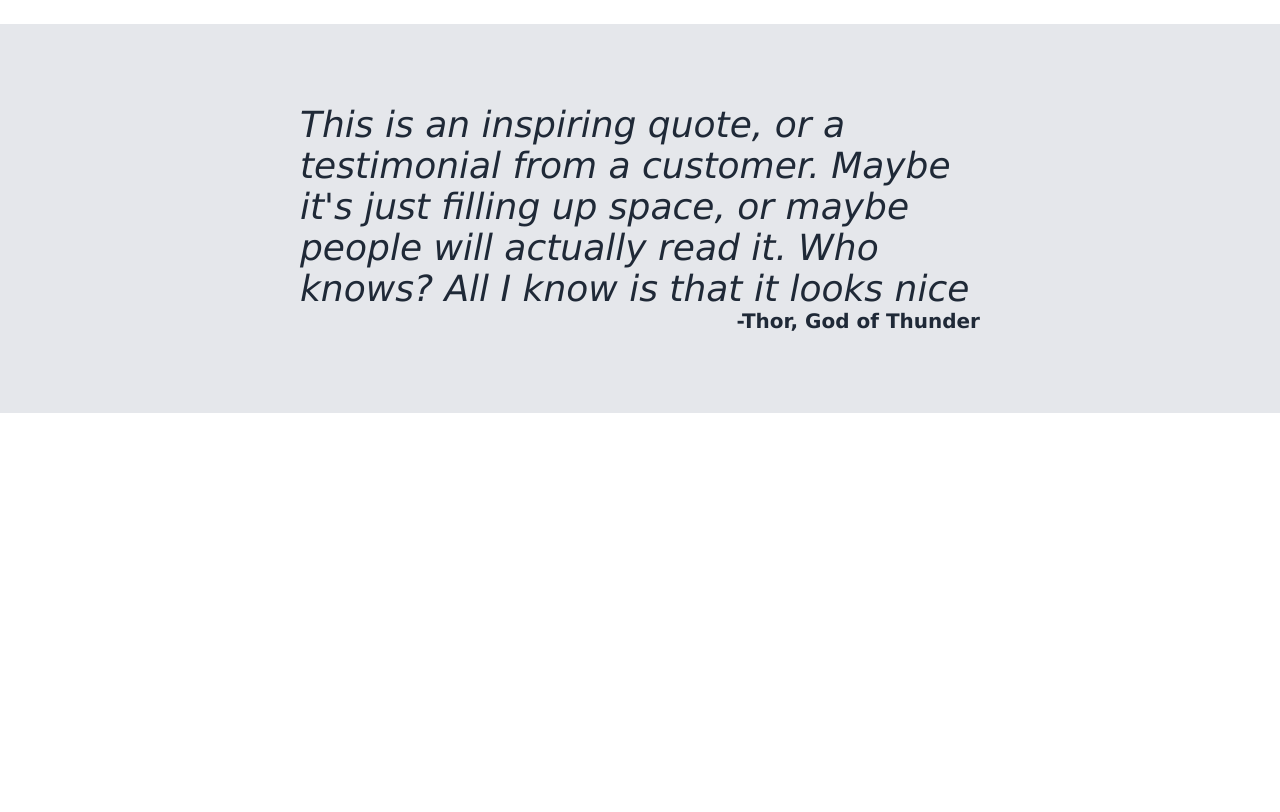
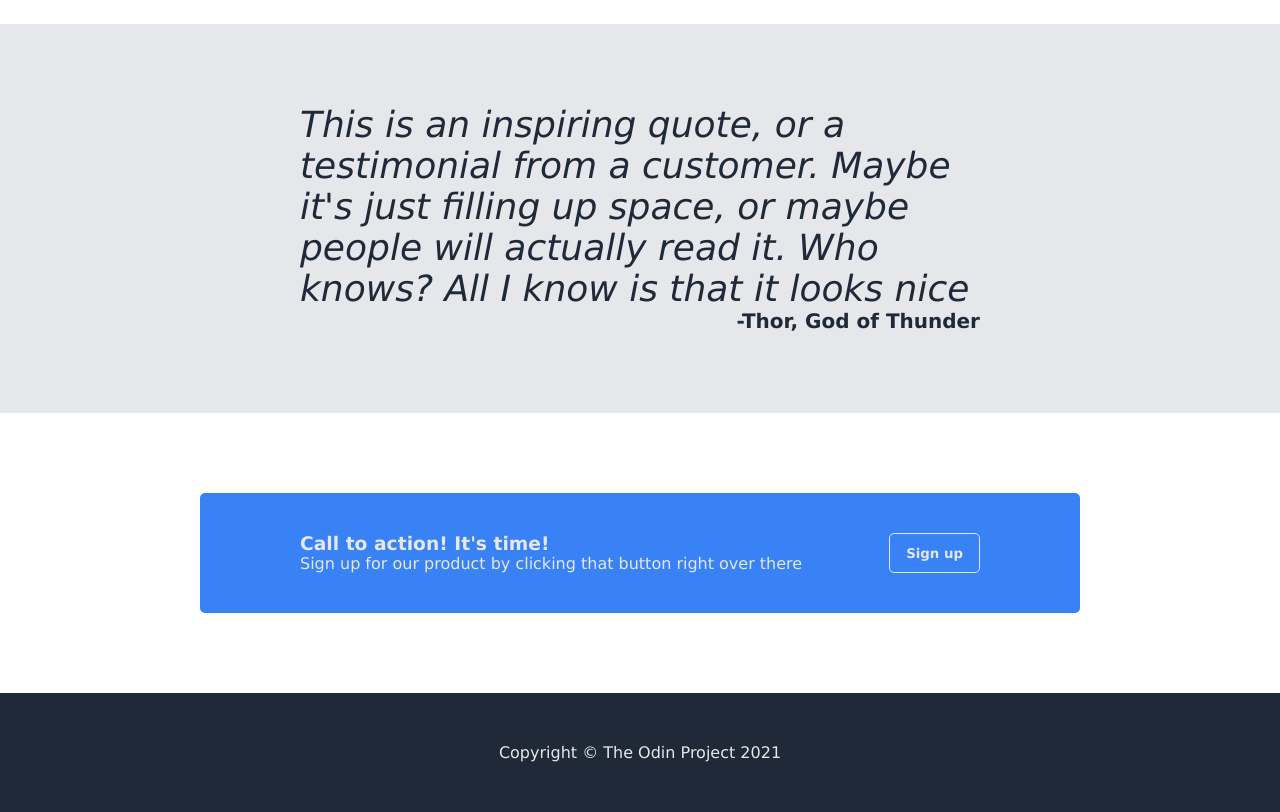
Before and after one commit to johnkarlo-21/landing-page, a plain HTML site: page index.html in a window 1280 px wide. Shown: the part 927-1739 px from the top of the page. Before the commit the page ends 1340 px from the top, so only its background shows below. Drawn offline with Linux system fonts and the light colour scheme.

Commit message:
Complete te first landing page

```diff
--- a/index.html
+++ b/index.html
@@ -63,6 +63,22 @@
             </div>
         </div>
     </div>
+    <div class="section-four-container">
+        <div class="section-four">
+            <div class="action-container">
+                <div class="four-main-text">
+                    <h3>Call to action! It's time!</h3>
+                    <p>Sign up for our product by clicking that button right over there</p>
+                </div>
+                <button class="action-btn">Sign up</button>
+            </div>
+        </div>
+    </div>
+    <footer>
+        <div class="footer-container">
+            <p>Copyright © The Odin Project 2021</p>
+        </div>
+    </footer>
 
 </body>
 </html>
--- a/style.css
+++ b/style.css
@@ -121,6 +121,7 @@ li {
 
 .section-three-container {
     background-color: #E5E7EB ;
+    margin-bottom: 80px;
 }
 
 .section-three {
@@ -143,3 +144,47 @@ li {
 .quotes-container {
     margin: 0 100px;
 }
+
+/*section four */
+
+.section-four-container {
+    margin: 0 200px;
+    padding-bottom: 80px;
+}
+
+.section-four {
+    background-color: #3882f6;
+    border-radius: 5px;
+    padding: 40px 0;
+}
+
+.action-container {
+    margin: 0 100px;
+    display: flex;
+    justify-content: space-between;
+}
+
+.four-main-text {
+    color: #E5E7EB;
+}
+
+.action-btn {
+    padding: 8px 16px;
+    border-radius: 5px;
+    border: 1px solid #E5E7EB;
+    background-color: #3882f6;
+    color: #E5E7EB;
+    font-weight: 900;
+}
+
+/*footer section */
+
+footer {
+    background-color: #1F2937;
+    padding: 50px 0;
+    text-align: center;
+}
+
+footer p {
+    color: #E5E7EB;
+}
```
